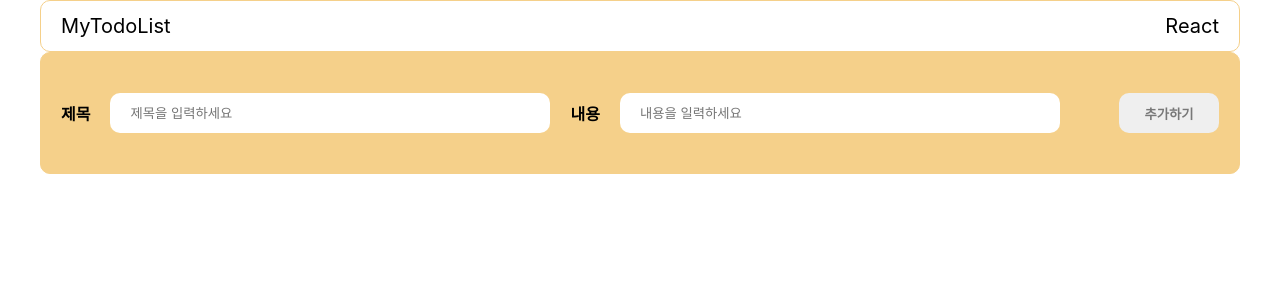
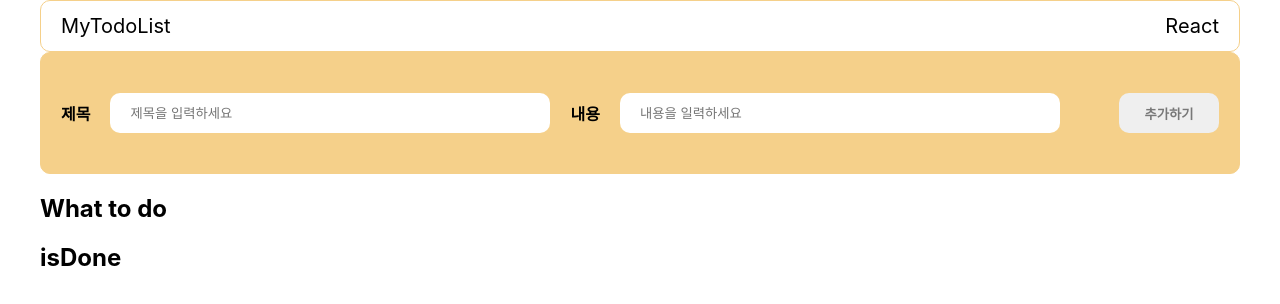
Before and after one commit to Ji-Tae/MyTodoList, a React (Create React App) app: page / in a window 1280 px wide. Shown: the top 304 px of the page. Built offline with nearby package versions, Linux system fonts and the light colour scheme.

Commit message:
list create

```diff
--- /dev/null
+++ b/src/components/List.jsx
@@ -0,0 +1,16 @@
+import React from 'react';
+
+function List({ todos }) {
+  return (
+    <div>
+      <div>
+        <h2>What to do</h2>
+      </div>
+      <div>
+        <h2>isDone</h2>
+      </div>
+    </div>
+  );
+}
+
+export default List;
--- a/src/pages/TodoList.jsx
+++ b/src/pages/TodoList.jsx
@@ -2,9 +2,10 @@ import React, { useState } from 'react';
 import styled from 'styled-components';
 import Header from '../components/Header';
 import Form from '../components/Form';
+import List from '../components/List';
 
 function TodoList() {
-  const [todo, setTodo] = useState([
+  const [todos, setTodos] = useState([
     {
       id: 1,
       title: '리액트 공부하기',
@@ -22,6 +23,7 @@ function TodoList() {
     <Layout>
       <Header />
       <Form />
+      <List todos={todos} />
     </Layout>
   );
 }
```
Also changed, not shown: src/components/Card.jsx (added).
